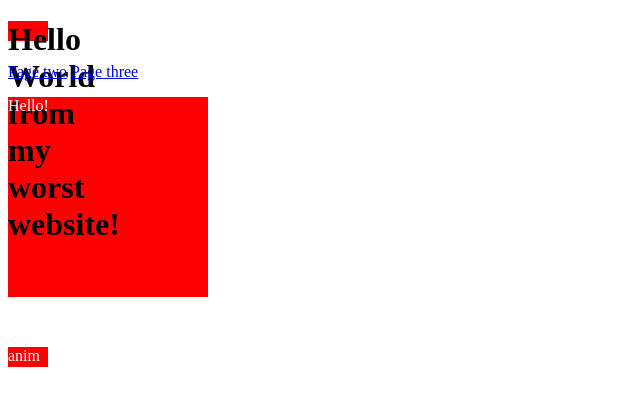
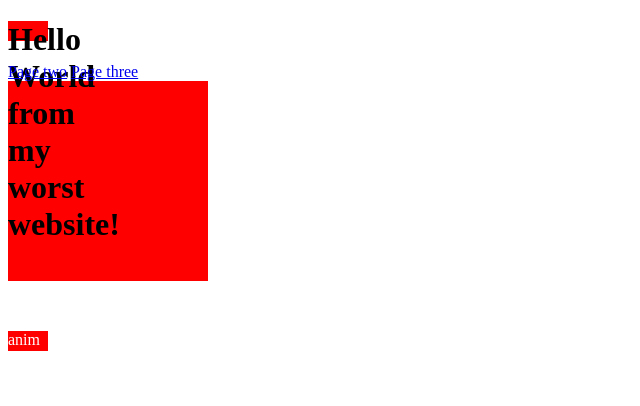
Before and after one commit to lilivelazquezz/worstw, a plain HTML site: page index.html in a window 1280 px wide. Shown: the whole page, without its empty margins (0-640 px from the left). Drawn offline with Linux system fonts and the light colour scheme.

Commit message:
Update index.html

```diff
--- a/index.html
+++ b/index.html
@@ -15,7 +15,7 @@
   <a href= "pageTwo.html">Page two</a>
   <a href= "pageThree.html">Page three</a>
 
-<div><p>Hello!</p></div>
+<div></div>
 <p>elit voluptas optio et omnis anim corrupti</p>
   <div class="color-box">
     <p>anim corrupti</p>
```
